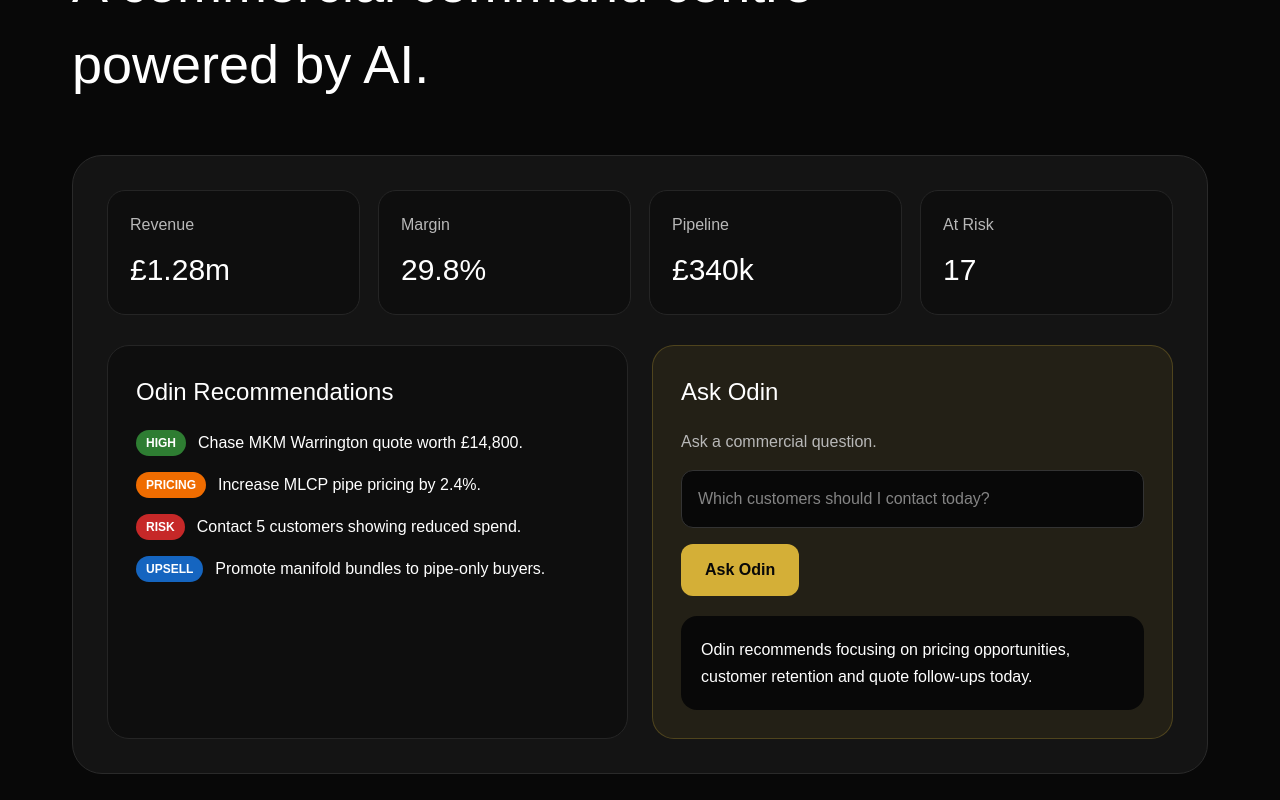
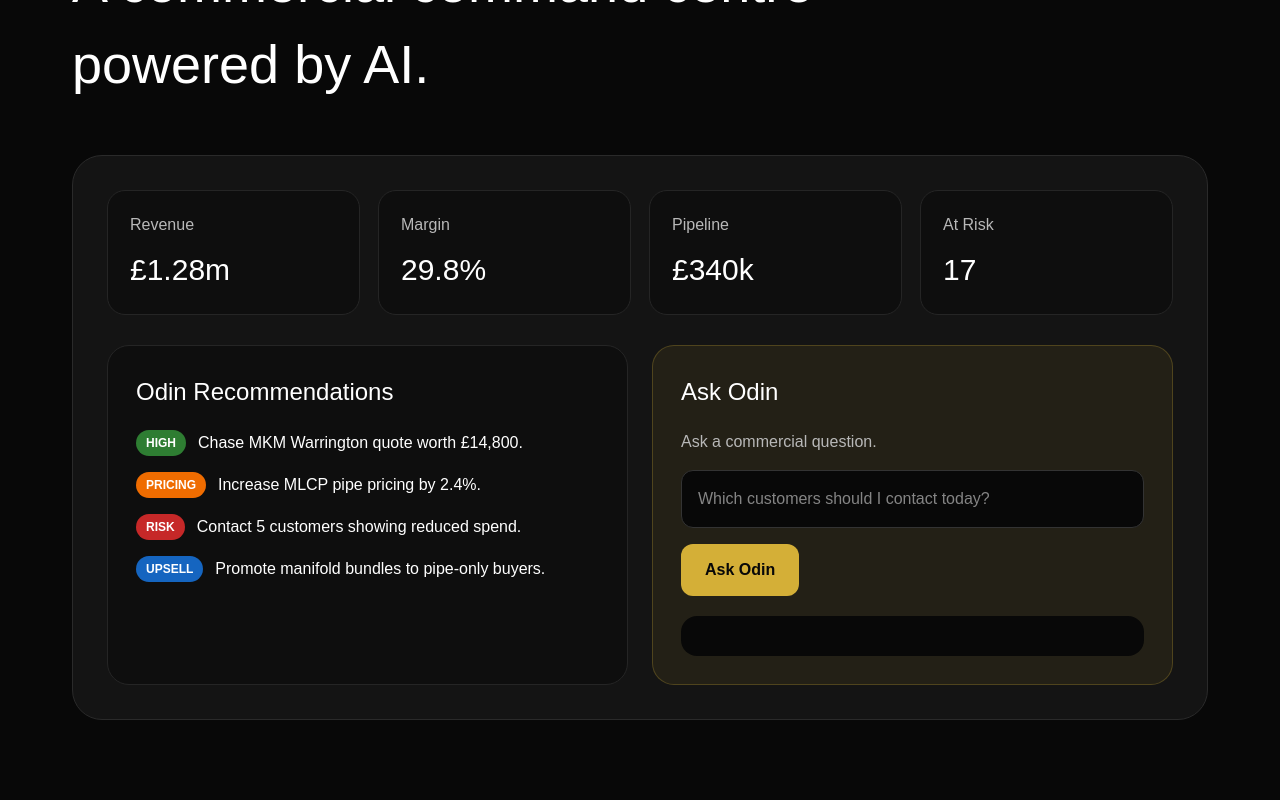
Before and after one commit to HettaIQ/OdinIQ, a Next.js app: page / in a window 1280 px wide. Both pictures are taken after a click on the button "Ask Odin". Shown: the part 1727-2527 px from the top of the page. Built offline with nearby package versions, Linux system fonts and the light colour scheme.

Commit message:
Add Odin typing response

```diff
--- a/app/page.tsx
+++ b/app/page.tsx
@@ -10,6 +10,7 @@ const [pipeline, setPipeline] = useState(0);
 const [risk, setRisk] = useState(0);
 const [question, setQuestion] = useState("");
 const [answer, setAnswer] = useState("");
+const [displayAnswer, setDisplayAnswer] = useState("");
 const [thinking, setThinking] = useState(false);
 
 useEffect(() => {
@@ -226,6 +227,9 @@ useEffect(() => {
 onClick={() => {
   setThinking(true);
   setAnswer("");
+  setDisplayAnswer("");
+
+
 
   setTimeout(() => {
     const q = question.toLowerCase();
@@ -294,7 +298,7 @@ onClick={() => {
       lineHeight: "1.7",
     }}
   >
-    {answer}
+    {displayAnswer}
   </div>
 )}
             </div>
```
